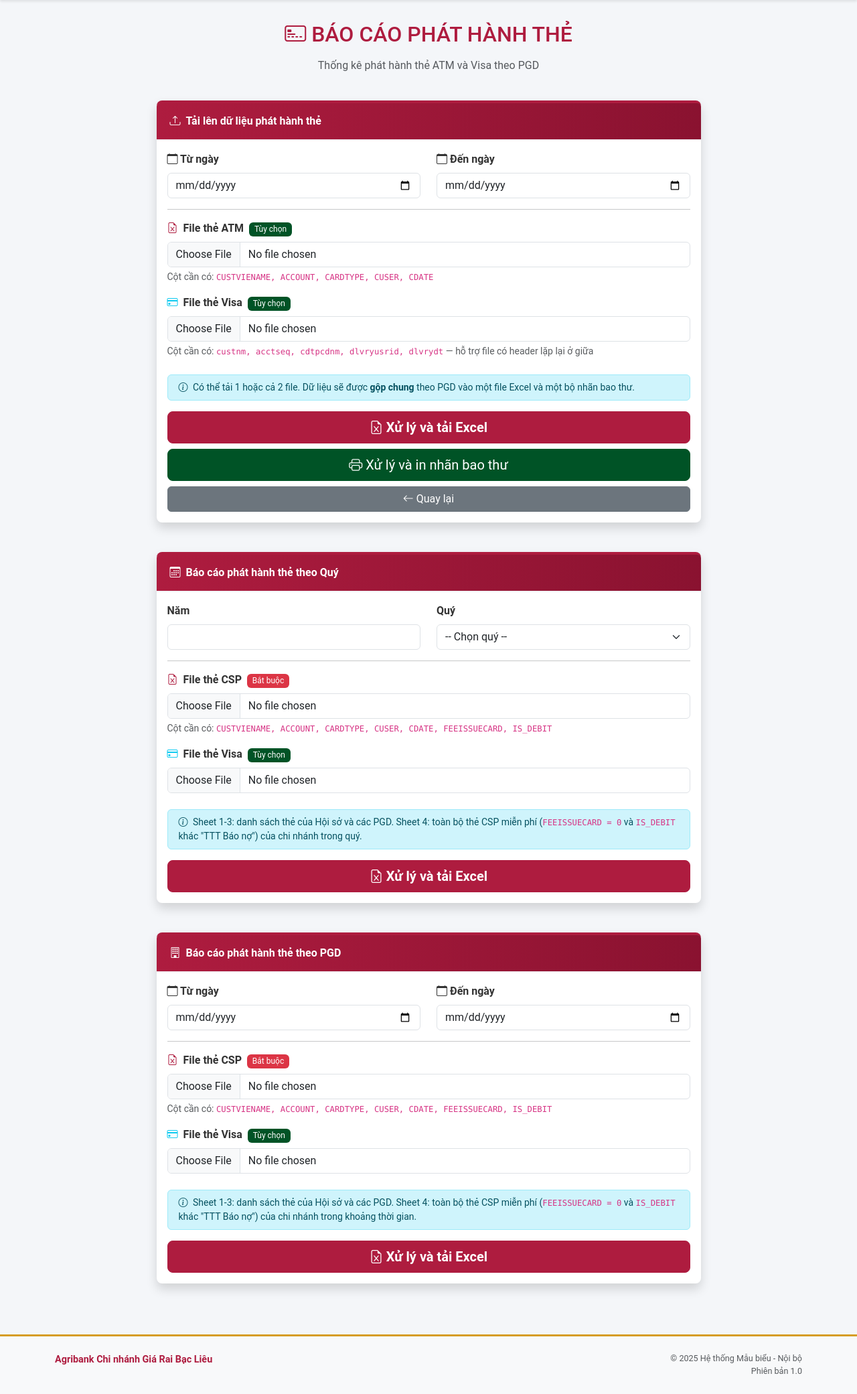
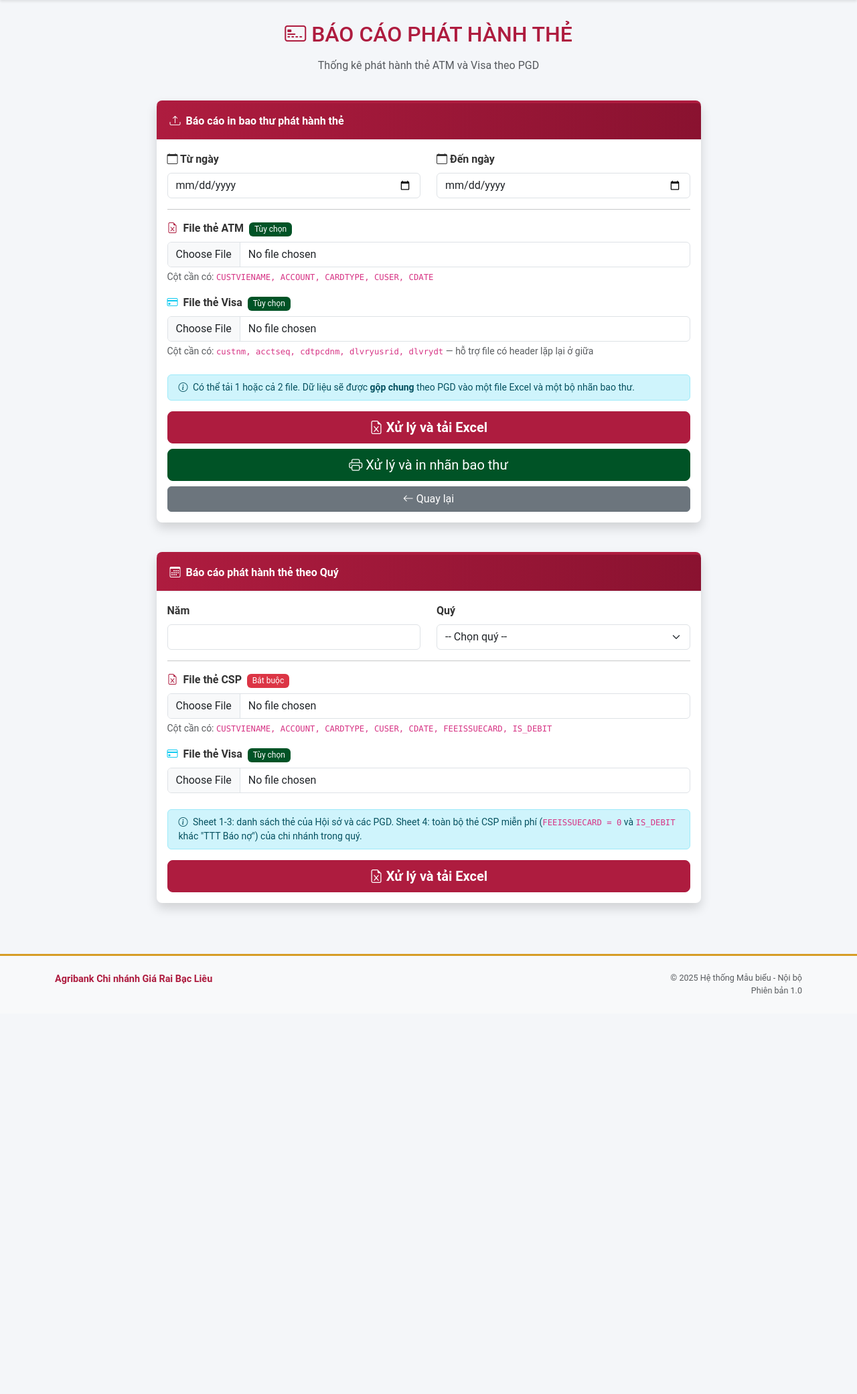
Before and after one commit to HieuKyo/MauBieu7202, a Django app: template templates_app/templates/templates_app/reports/phat_hanh_the.html in a window 1280 px wide. Shown: the part 95-2176 px from the top of the page at 67% size. After the commit the page ends 1578 px from the top, so only its background shows below. Run offline with Django 5.2, Linux system fonts and the light colour scheme; the template is opened without the code that fills it, so the values that code supplies are empty; some libraries are stand-ins or nearby versions.

Commit message:
update bao cao phat hanh the 0810

```diff
--- a/templates_app/templates/templates_app/reports/phat_hanh_the.html
+++ b/templates_app/templates/templates_app/reports/phat_hanh_the.html
@@ -31,7 +31,7 @@
             <div class="card shadow">
                 <div class="card-header fw-semibold text-white"
                      style="background:linear-gradient(90deg,#AE1C3F,#8a1230);">
-                    <i class="bi bi-upload me-2"></i>Tải lên dữ liệu phát hành thẻ
+                    <i class="bi bi-upload me-2"></i>Báo cáo in bao thư phát hành thẻ
                 </div>
                 <div class="card-body">
                     <form method="post" action="{% url 'process_phat_hanh_the' %}"
@@ -108,7 +108,7 @@
     </div>
 
     <!-- Báo cáo phát hành thẻ theo Quý -->
-    <div class="row justify-content-center mt-4">
+    <div class="row justify-content-center mt-4 mb-4">
         <div class="col-md-9">
             <div class="card shadow">
                 <div class="card-header fw-semibold text-white"
@@ -116,7 +116,7 @@
                     <i class="bi bi-calendar3 me-2"></i>Báo cáo phát hành thẻ theo Quý
                 </div>
                 <div class="card-body">
-                    <form method="post" action="{% url 'process_phat_hanh_the_quy_pgd' %}"
+                    <form method="post" action="{% url 'process_phat_hanh_the_quy' %}"
                           enctype="multipart/form-data">
                         {% csrf_token %}
 
@@ -177,73 +177,5 @@
             </div>
         </div>
     </div>
-
-    <!-- Báo cáo phát hành thẻ theo PGD -->
-    <div class="row justify-content-center mt-4 mb-4">
-        <div class="col-md-9">
-            <div class="card shadow">
-                <div class="card-header fw-semibold text-white"
-                     style="background:linear-gradient(90deg,#AE1C3F,#8a1230);">
-                    <i class="bi bi-building me-2"></i>Báo cáo phát hành thẻ theo PGD
-                </div>
-                <div class="card-body">
-                    <form method="post" action="{% url 'process_phat_hanh_the_quy_pgd' %}"
-                          enctype="multipart/form-data">
-                        {% csrf_token %}
-
-                        <div class="row mb-3">
-                            <div class="col-md-6">
-                                <label class="form-label fw-semibold">
-                                    <i class="bi bi-calendar"></i> Từ ngày
-                                </label>
-                                <input type="date" class="form-control" name="start_date" required>
-                            </div>
-                            <div class="col-md-6">
-                                <label class="form-label fw-semibold">
-                                    <i class="bi bi-calendar"></i> Đến ngày
-                                </label>
-                                <input type="date" class="form-control" name="end_date" required>
-                            </div>
-                        </div>
-
-                        <hr class="my-3">
-
-                        <div class="mb-3">
-                            <label class="form-label fw-semibold">
-                                <i class="bi bi-file-earmark-excel text-primary me-1"></i>
-                                File thẻ CSP
-                                <span class="badge bg-danger fw-normal ms-1">Bắt buộc</span>
-                            </label>
-                            <input type="file" class="form-control" name="data_file" accept=".xlsx,.xls" required>
-                            <div class="form-text">
-                                Cột cần có: <code>CUSTVIENAME, ACCOUNT, CARDTYPE, CUSER, CDATE, FEEISSUECARD, IS_DEBIT</code>
-                            </div>
-                        </div>
-
-                        <div class="mb-4">
-                            <label class="form-label fw-semibold">
-                                <i class="bi bi-credit-card text-info me-1"></i>
-                                File thẻ Visa
-                                <span class="badge bg-secondary fw-normal ms-1">Tùy chọn</span>
-                            </label>
-                            <input type="file" class="form-control" name="visa_file" accept=".xlsx,.xls">
-                        </div>
-
-                        <div class="alert alert-info py-2 small">
-                            <i class="bi bi-info-circle me-1"></i>
-                            Sheet 1-3: danh sách thẻ của Hội sở và các PGD.
-                            Sheet 4: toàn bộ thẻ CSP miễn phí (<code>FEEISSUECARD = 0</code> và <code>IS_DEBIT</code> khác "TTT Báo nợ") của chi nhánh trong khoảng thời gian.
-                        </div>
-
-                        <div class="d-grid">
-                            <button type="submit" class="btn btn-primary btn-lg">
-                                <i class="bi bi-file-earmark-excel"></i> Xử lý và tải Excel
-                            </button>
-                        </div>
-                    </form>
-                </div>
-            </div>
-        </div>
-    </div>
 </div>
 {% endblock %}
--- a/templates_app/urls.py
+++ b/templates_app/urls.py
@@ -153,7 +153,7 @@ urlpatterns = [
     path('reports/phat-hanh-the/', report_views.phat_hanh_the_report_view, name='phat_hanh_the_report'),
     path('reports/phat-hanh-the/process/', report_views.process_phat_hanh_the_report, name='process_phat_hanh_the'),
     path('reports/phat-hanh-the/process-print/', report_views.process_phat_hanh_the_for_print, name='process_phat_hanh_the_for_print'),
-    path('reports/phat-hanh-the/process-quy-pgd/', report_views.process_phat_hanh_the_quy_pgd, name='process_phat_hanh_the_quy_pgd'),
+    path('reports/phat-hanh-the/process-quy/', report_views.process_phat_hanh_the_quy, name='process_phat_hanh_the_quy'),
     path('reports/phat-hanh-the/print-preview/', report_views.phat_hanh_the_print_preview, name='phat_hanh_the_print_preview'),
     path('reports/phat-hanh-the/process-visa/', report_views.process_visa_card_report, name='process_visa_card'),
     path('reports/phat-hanh-the/process-visa-print/', report_views.process_visa_card_for_print, name='process_visa_card_for_print'),
```
Also changed, not shown: templates_app/report_views.py (+24 -26 lines).
